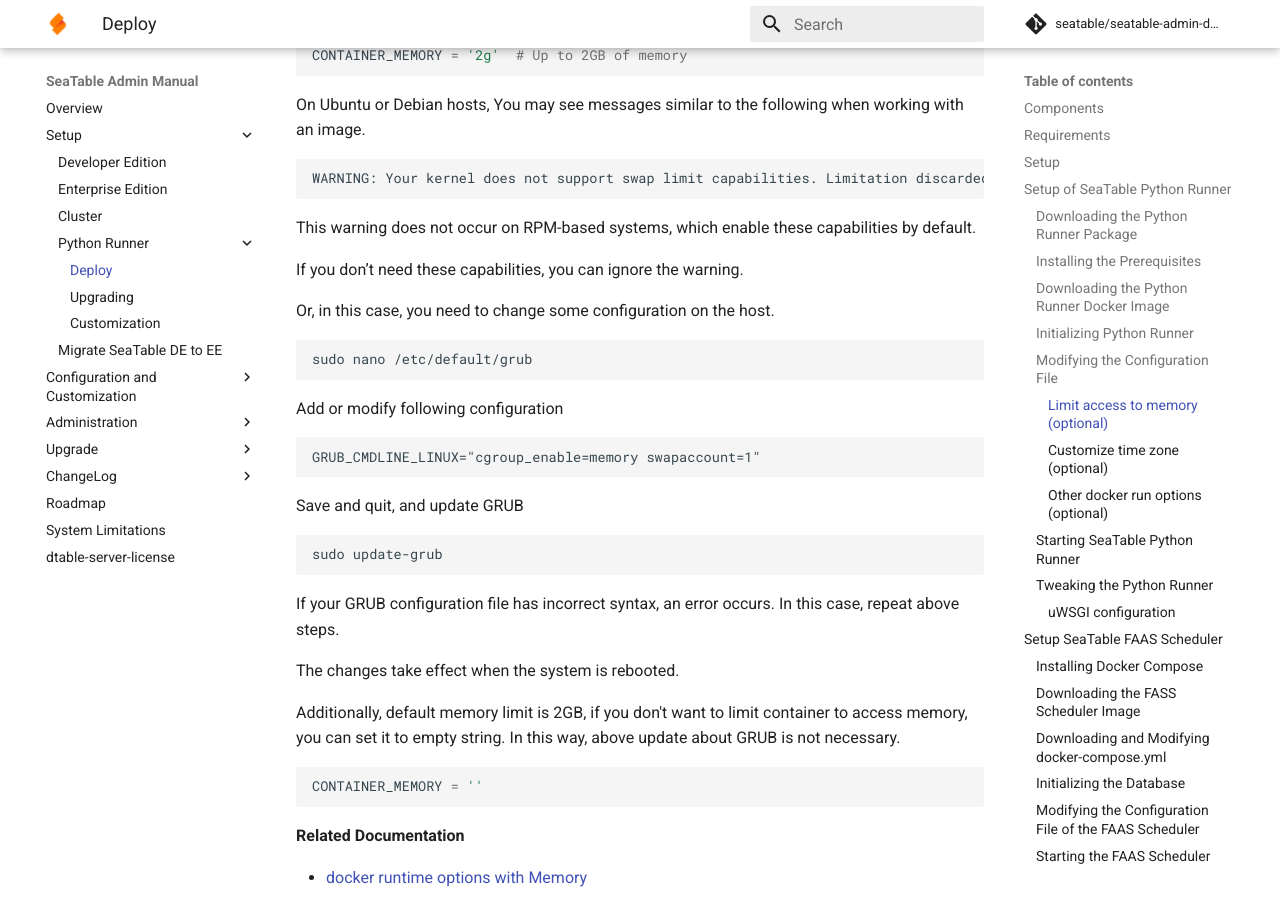
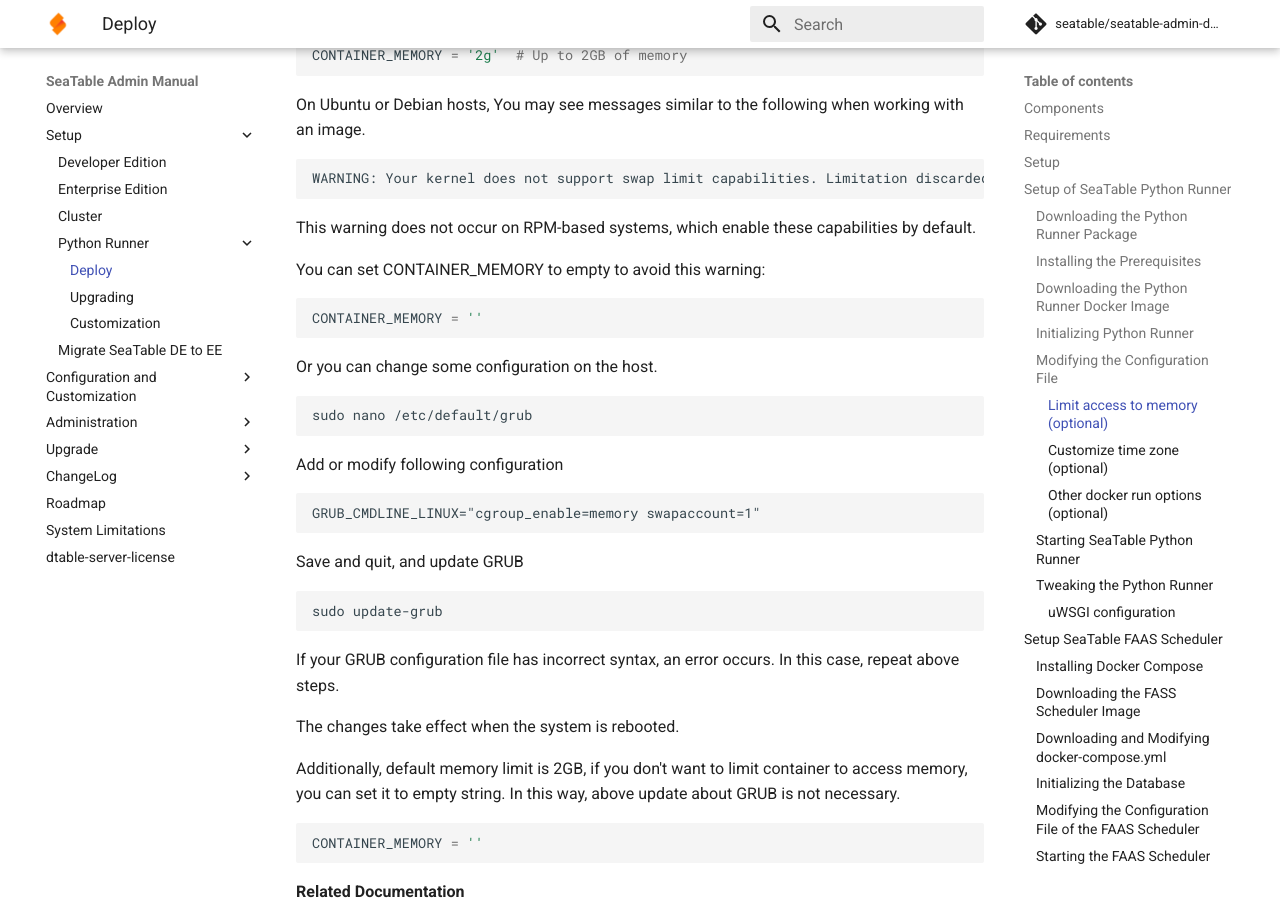
Before and after one commit to seatable/seatable-admin-docs, an MkDocs documentation site: the page built from manual/docker/Python-Runner/Deploy SeaTable Python Runner.md, in a window 1280 px wide and 900 px high, scrolled down 3596 px. Built offline with MkDocs 1.6.1 and Material for MkDocs 9.7.7, drawn with Linux system fonts in a browser that asks for light colours; comment, search, counter and statistics services are not loaded.

Commit message:
Update Deploy SeaTable Python Runner.md

````diff
--- a/manual/docker/Python-Runner/Deploy SeaTable Python Runner.md
+++ b/manual/docker/Python-Runner/Deploy SeaTable Python Runner.md
@@ -130,9 +130,13 @@
 
 This warning does not occur on RPM-based systems, which enable these capabilities by default.
 
-If you don’t need these capabilities, you can ignore the warning.
+You can set CONTAINER_MEMORY to empty to avoid this warning:
 
-Or, in this case, you need to change some configuration on the host.
+``` py
+CONTAINER_MEMORY = ''
+```
+
+Or you can change some configuration on the host.
 
 ``` bash
 sudo nano /etc/default/grub
````
